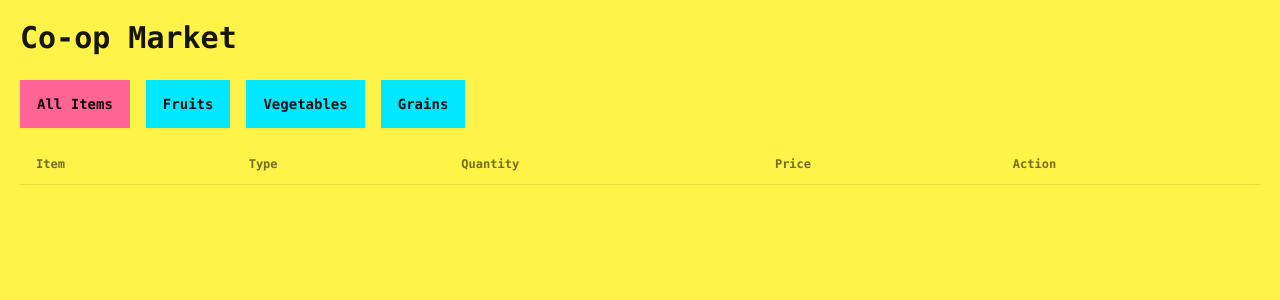
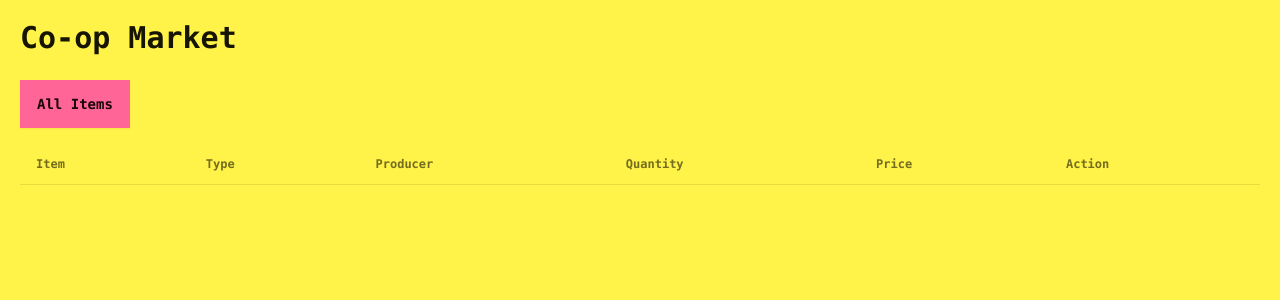
Before and after one commit to BioB3/sahakorn, a Django app: page /sahakorn/market/ in a window 1280 px wide. Shown: the part 68-368 px from the top of the page. Run offline with Django 5.2, Linux system fonts and the light colour scheme; data that the repository does not hold is empty; some libraries are stand-ins or nearby versions.

Commit message:
did some market go eat dinner lah

```diff
--- a/sahakorn/static/sahakorn/market.js
+++ b/sahakorn/static/sahakorn/market.js
@@ -5,10 +5,21 @@ const filterBtn = {}
 // btnName: actualBtn
 
 async function populateMarketTable(marketItems) {
-  for (marketItem of marketItems) {
-    // append to table
-    // another for loop in here
-    // if there's a filter that's not here yet, make new btn
+  // not test yet.
+  for (let marketItem of marketItems) {
+    const stock = await universalFetcher(`stock/${marketItem.stock}`)
+    console.log(stock)
+    // const itemType = await universalFetcher(`item_type/${stock.item_type}`)
+    const row = document.createElement('tr')
+    row.innerHTML = `
+      <td>${stock.p_name}</td>
+      <td>${stock.item_type}</td>
+      <td>${stock.member}</td>
+      <td>${marketItem.quantity}</td>
+      <td>${marketItem.price}</td>
+      <td>Never gonna run around and desert you</td>
+    `
+    document.getElementById('market-table').appendChild(row)
   }
 }
 
@@ -17,5 +28,7 @@ function generateBtn(name) {
 }
 
 document.addEventListener('DOMContentLoaded', async () => {
-
+  const marketItems = await universalFetcher('market_item')
+  console.log(marketItems)
+  populateMarketTable(marketItems)
 })
--- a/sahakorn/templates/sahakorn/market.html
+++ b/sahakorn/templates/sahakorn/market.html
@@ -13,19 +13,11 @@
     <h1 class="text-3xl font-bold mb-6">Co-op Market</h1>
 
     <!-- Filter Buttons -->
-    <div class="mb-4 flex space-x-4">
+    <div class="mb-4 flex space-x-4" id="filter-buttons">
       <button class="btn btn-primary">
         All Items
       </button>
-      <button class="btn btn-secondary">
-        Fruits
-      </button>
-      <button class="btn btn-secondary">
-        Vegetables
-      </button>
-      <button class="btn btn-secondary">
-        Grains
-      </button>
+
     </div>
 
     <!-- Item List -->
@@ -35,12 +27,13 @@
           <tr>
             <th>Item</th>
             <th>Type</th>
+            <th>Producer</th>
             <th>Quantity</th>
             <th>Price</th>
             <th>Action</th>
           </tr>
         </thead>
-        <tbody id="market-items">
+        <tbody id="market-table">
           <!-- Items will be populated dynamically -->
         </tbody>
       </table>
```
